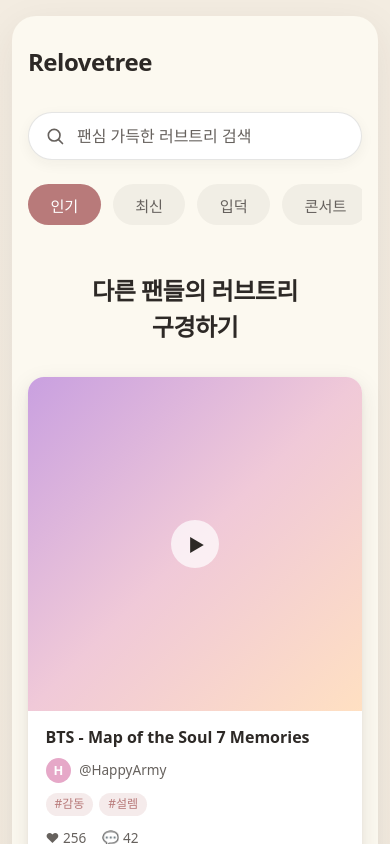
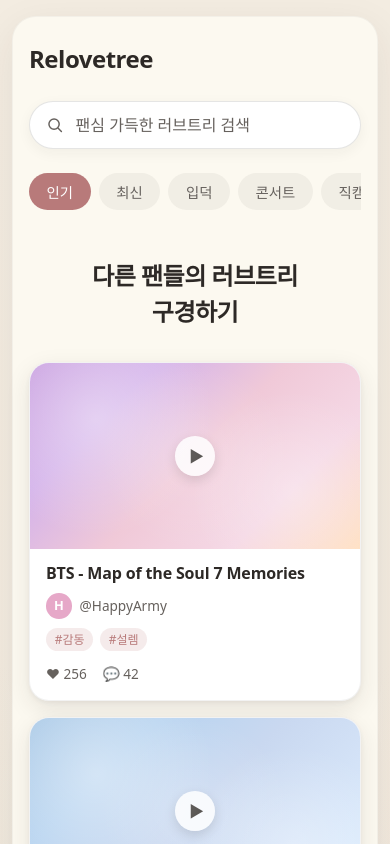
Before and after one commit to skerishKang/lovetree3.0, a React (Vite) app: page /community in a window 390 px wide. Shown: the top 844 px of the page. Built offline with nearby package versions, Linux system fonts and the light colour scheme.

Commit message:
style: enhance community page visual parity with home page

```diff
--- a/src/components/CommunityCategories.module.css
+++ b/src/components/CommunityCategories.module.css
@@ -44,5 +44,12 @@
     flex-wrap: nowrap;
     -webkit-overflow-scrolling: touch;
     padding-bottom: 0.5rem;
+    gap: 0.5rem;
+  }
+
+  .chip {
+    padding: 0.5rem 1.1rem;
+    font-size: 0.9rem;
+    flex-shrink: 0;
   }
 }
--- a/src/components/CommunityHeader.module.css
+++ b/src/components/CommunityHeader.module.css
@@ -11,3 +11,13 @@
   color: var(--text-primary);
   letter-spacing: -0.02em;
 }
+
+@media (max-width: 768px) {
+  .header {
+    padding: 0.25rem 0 1rem;
+  }
+
+  .logo {
+    font-size: 1.5rem;
+  }
+}
--- a/src/components/CommunityPage.module.css
+++ b/src/components/CommunityPage.module.css
@@ -19,6 +19,7 @@
   box-shadow: 0 12px 40px rgba(45, 41, 38, 0.08);
   padding: clamp(1.5rem, 4vw, 3.5rem);
   box-sizing: border-box;
+  border: 1px solid rgba(45, 41, 38, 0.04);
 }
 
 @media (max-width: 768px) {
--- a/src/components/CommunitySearch.module.css
+++ b/src/components/CommunitySearch.module.css
@@ -10,11 +10,12 @@
   border: 1.5px solid rgba(45, 41, 38, 0.12);
   border-radius: 999px;
   box-shadow: 0 4px 14px rgba(45, 41, 38, 0.05);
-  transition: border-color var(--transition-fast);
+  transition: border-color var(--transition-fast), box-shadow var(--transition-fast);
 }
 
 .searchBar:focus-within {
   border-color: var(--accent-rose);
+  box-shadow: 0 4px 14px rgba(184, 122, 122, 0.15);
 }
 
 .icon {
@@ -43,4 +44,13 @@
     margin-bottom: 1.5rem;
     padding: 0.75rem 1rem;
   }
+
+  .icon {
+    width: 1.1rem;
+    height: 1.1rem;
+  }
+
+  .input {
+    font-size: 1rem;
+  }
 }
--- a/src/components/CommunityTreeCard.module.css
+++ b/src/components/CommunityTreeCard.module.css
@@ -7,6 +7,7 @@
   overflow: hidden;
   transition: transform var(--transition-base), box-shadow var(--transition-base);
   cursor: pointer;
+  border: 1px solid rgba(45, 41, 38, 0.06);
 }
 
 .card:hover,
@@ -28,6 +29,19 @@
   display: flex;
   align-items: center;
   justify-content: center;
+  overflow: hidden;
+}
+
+/* 보케 스타일 오버레이 */
+.thumbnail::after {
+  content: "";
+  position: absolute;
+  inset: 0;
+  background:
+    radial-gradient(circle at 20% 30%, rgba(255, 255, 255, 0.4) 0%, transparent 40%),
+    radial-gradient(circle at 80% 70%, rgba(255, 255, 255, 0.3) 0%, transparent 35%),
+    radial-gradient(circle at 50% 50%, rgba(255, 255, 255, 0.2) 0%, transparent 50%);
+  pointer-events: none;
 }
 
 .playIcon {
@@ -37,10 +51,18 @@
   align-items: center;
   justify-content: center;
   border-radius: 50%;
-  background: rgba(255, 255, 255, 0.7);
+  background: rgba(255, 255, 255, 0.85);
   color: var(--text-primary);
   font-size: 1.1rem;
   padding-left: 0.2rem;
+  box-shadow: 0 4px 12px rgba(0, 0, 0, 0.15);
+  transition: transform var(--transition-fast), box-shadow var(--transition-fast);
+}
+
+.card:hover .playIcon,
+.card:focus-visible .playIcon {
+  transform: scale(1.1);
+  box-shadow: 0 6px 16px rgba(0, 0, 0, 0.2);
 }
 
 .body {
@@ -59,6 +81,7 @@
   -webkit-line-clamp: 2;
   -webkit-box-orient: vertical;
   overflow: hidden;
+  letter-spacing: -0.01em;
 }
 
 .author {
@@ -112,3 +135,24 @@
   align-items: center;
   gap: 0.25rem;
 }
+
+/* 모바일 반응형 */
+@media (max-width: 768px) {
+  .card {
+    border-radius: 20px;
+  }
+
+  .thumbnail {
+    aspect-ratio: 16 / 9;
+  }
+
+  .playIcon {
+    width: 2.5rem;
+    height: 2.5rem;
+    font-size: 1rem;
+  }
+
+  .body {
+    padding: 0.875rem 1rem 1rem;
+  }
+}
--- a/src/components/FeaturedLoveTree.module.css
+++ b/src/components/FeaturedLoveTree.module.css
@@ -1,6 +1,6 @@
 .section {
   width: 100%;
-  margin-top: 1rem;
+  margin-top: 2rem;
 }
 
 .label {
@@ -21,6 +21,13 @@
   overflow: hidden;
   padding: 1.25rem;
   align-items: center;
+  border: 1px solid rgba(45, 41, 38, 0.06);
+  transition: transform var(--transition-base), box-shadow var(--transition-base);
+}
+
+.card:hover {
+  transform: translateY(-4px);
+  box-shadow: 0 12px 28px rgba(45, 41, 38, 0.14), 0 4px 8px rgba(45, 41, 38, 0.08);
 }
 
 .thumbnail {
@@ -32,14 +39,29 @@
   display: flex;
   align-items: flex-end;
   padding: 0.75rem;
+  overflow: hidden;
+}
+
+/* 보케 스타일 오버레이 */
+.thumbnail::after {
+  content: "";
+  position: absolute;
+  inset: 0;
+  background:
+    radial-gradient(circle at 25% 35%, rgba(255, 255, 255, 0.35) 0%, transparent 45%),
+    radial-gradient(circle at 75% 65%, rgba(255, 255, 255, 0.25) 0%, transparent 40%);
+  pointer-events: none;
 }
 
 .previewNote {
+  position: relative;
+  z-index: 1;
   font-size: 0.8rem;
-  color: rgba(255, 255, 255, 0.9);
-  background: rgba(0, 0, 0, 0.25);
+  color: rgba(255, 255, 255, 0.95);
+  background: rgba(0, 0, 0, 0.3);
   padding: 0.25rem 0.6rem;
   border-radius: 999px;
+  backdrop-filter: blur(4px);
 }
 
 .body {
@@ -83,8 +105,11 @@
   .card {
     flex-direction: column;
     align-items: stretch;
+    border-radius: 20px;
   }
+
   .thumbnail {
     width: 100%;
+    aspect-ratio: 16 / 9;
   }
 }
--- a/src/data/communityMockData.ts
+++ b/src/data/communityMockData.ts
@@ -56,7 +56,7 @@ export const communityTreeCards: CommunityTreeCard[] = [
   {
     id: "ct-001",
     thumbnail:
-      "linear-gradient(135deg, #c9a0e0 0%, #f0c9d8 50%, #ffe0c2 100%)",
+      "linear-gradient(135deg, #c9a0e0 0%, #d4b3ea 25%, #f0c9d8 50%, #f5d8e5 75%, #ffe0c2 100%)",
     title: "BTS - Map of the Soul 7 Memories",
     author: { handle: "@HappyArmy", avatarColor: "#e6a8c8", initial: "H" },
     tags: ["#감동", "#설렘"],
@@ -66,7 +66,7 @@ export const communityTreeCards: CommunityTreeCard[] = [
   {
     id: "ct-002",
     thumbnail:
-      "linear-gradient(135deg, #a8c8e6 0%, #c9d8f0 50%, #e0f0ff 100%)",
+      "linear-gradient(135deg, #a8c8e6 0%, #b8d4f0 25%, #c9d8f0 50%, #d5e4f8 75%, #e0f0ff 100%)",
     title: "My First Stray Kids Concert",
     author: { handle: "@StayGold", avatarColor: "#a8c8e6", initial: "S" },
     tags: ["#설렘"],
@@ -76,7 +76,7 @@ export const communityTreeCards: CommunityTreeCard[] = [
   {
     id: "ct-003",
     thumbnail:
-      "linear-gradient(135deg, #e6c8a8 0%, #f0e0c9 50%, #fff0e0 100%)",
+      "linear-gradient(135deg, #e6c8a8 0%, #f0d4b8 25%, #f0e0c9 50%, #f5e8d5 75%, #fff0e0 100%)",
     title: "TWICE Comeback Cheer",
     author: { handle: "@ONCE_forever", avatarColor: "#f0c98a", initial: "O" },
     tags: ["#행복"],
@@ -86,7 +86,7 @@ export const communityTreeCards: CommunityTreeCard[] = [
   {
     id: "ct-004",
     thumbnail:
-      "linear-gradient(135deg, #c8a8e6 0%, #d8c9f0 50%, #e8e0ff 100%)",
+      "linear-gradient(135deg, #c8a8e6 0%, #d4b8f0 25%, #d8c9f0 50%, #e0d5f8 75%, #e8e0ff 100%)",
     title: "ATEEZ Special Moments",
     author: { handle: "@ATINY_star", avatarColor: "#c8a8e6", initial: "A" },
     tags: ["#설렘"],
@@ -96,7 +96,7 @@ export const communityTreeCards: CommunityTreeCard[] = [
   {
     id: "ct-005",
     thumbnail:
-      "linear-gradient(135deg, #a8e6c8 0%, #c9f0d8 50%, #e0ffe8 100%)",
+      "linear-gradient(135deg, #a8e6c8 0%, #b8f0d8 25%, #c9f0d8 50%, #d5f8e4 75%, #e0ffe8 100%)",
     title: "SEVENTEEN Fun Compilation",
     author: { handle: "@CARAT_love", avatarColor: "#a8e6c8", initial: "C" },
     tags: ["#웃음"],
@@ -106,7 +106,7 @@ export const communityTreeCards: CommunityTreeCard[] = [
   {
     id: "ct-006",
     thumbnail:
-      "linear-gradient(135deg, #e6c8a8 0%, #f0d8c9 50%, #ffe8e0 100%)",
+      "linear-gradient(135deg, #e6c8a8 0%, #f0d4b8 25%, #f0d8c9 50%, #f5e0d5 75%, #ffe8e0 100%)",
     title: "NCT DREAM Debut Days",
     author: { handle: "@NCTzen_dream", avatarColor: "#e6b88a", initial: "N" },
     tags: ["#설렘"],
@@ -116,7 +116,7 @@ export const communityTreeCards: CommunityTreeCard[] = [
   {
     id: "ct-007",
     thumbnail:
-      "linear-gradient(135deg, #e6a8a8 0%, #f0c9c9 50%, #ffe0e0 100%)",
+      "linear-gradient(135deg, #e6a8a8 0%, #f0b8b8 25%, #f0c9c9 50%, #f5d5d5 75%, #ffe0e0 100%)",
     title: "MONSTA X High Energy FanCam",
     author: { handle: "@Monbebe_X", avatarColor: "#e6a8a8", initial: "M" },
     tags: ["#박력"],
@@ -126,7 +126,7 @@ export const communityTreeCards: CommunityTreeCard[] = [
   {
     id: "ct-008",
     thumbnail:
-      "linear-gradient(135deg, #a8e6e6 0%, #c9f0f0 50%, #e0ffff 100%)",
+      "linear-gradient(135deg, #a8e6e6 0%, #b8f0f0 25%, #c9f0f0 50%, #d5f8f8 75%, #e0ffff 100%)",
     title: "NewJeans 'Ditto' Vibes",
     author: { handle: "@Bunnies_love", avatarColor: "#a8e6e6", initial: "B" },
     tags: ["#설렘"],
@@ -142,5 +142,5 @@ export const featuredLoveTree: FeaturedLoveTree = {
   author: { handle: "@ReVeluv_Fan", avatarColor: "#b87a7a", initial: "R" },
   previewNote: "연결된 미니 트리 미리보기",
   thumbnail:
-    "linear-gradient(160deg, #5c3a3a 0%, #7a4a4a 50%, #9a5a5a 100%)",
+    "linear-gradient(160deg, #5c3a3a 0%, #6d4545 25%, #7a4a4a 50%, #8a5555 75%, #9a5a5a 100%)",
 };
```
Also changed, not shown: 3 other files (tests, documents, lock files or other folders).
